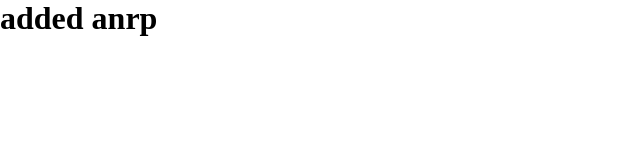
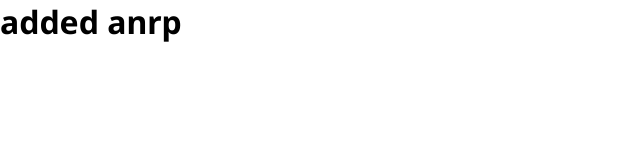
Before and after one commit to josephh27/CE_Website, a plain HTML site: page index.html in a window 1280 px wide. Shown: the whole page, without its empty margins (0-640 px from the left). Drawn offline with Linux system fonts and the light colour scheme.

Commit message:
added fonts and variables

```diff
--- a/styles/style.css
+++ b/styles/style.css
@@ -1,5 +1,47 @@
+/* Fonts */
+@import url("https://fonts.googleapis.com/css2?family=Noto+Sans:wght@400;500;600;700&display=swap");
+
+:root {
+	/* Font weights */
+	--fw-regular: 400;
+	--fw-medium: 500;
+	--fw-semi-bold: 600;
+	--fw-bold: 700;
+
+	/* Font sizes */
+	--fs-100: 0.5rem;
+	--fs-200: 0.75rem;
+	--fs-300: 1rem;
+	--fs-400: 1.25rem;
+	--fs-500: 1.5rem;
+	--fs-600: 2rem;
+	--fs-700: 4rem;
+	--fs-800: 5rem;
+	--fs-900: 6rem;
+	--fs-1000: 7rem;
+
+	/* Paddings */
+	--p-1: 1rem;
+	--p-2: 2rem;
+	--p-3: 3rem;
+	--p-4: 4rem;
+	--p-5: 5rem;
+	--p-6: 6rem;
+	--p-7: 7rem;
+
+	/* Margins */
+	--m-1: 1rem;
+	--m-2: 2rem;
+	--m-3: 3rem;
+	--m-4: 4rem;
+}
+
 * {
-    box-sizing: border-box;
-    margin: 0;
-    padding: 0;
+	box-sizing: border-box;
+	margin: 0;
+	padding: 0;
 }
+
+body {
+	font-family: "Noto Sans", sans-serif;
+}
```
